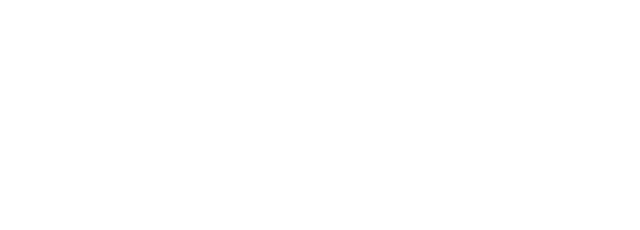
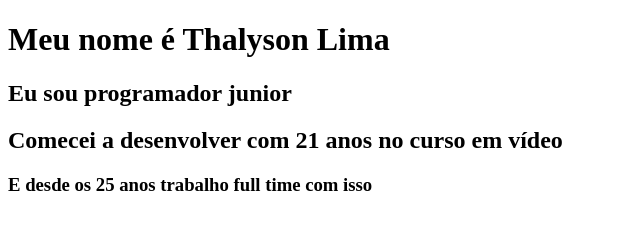
Before and after one commit to devthalysonlm/Front-end-Dodev, a plain HTML site: page primiera-página/index.html in a window 1280 px wide. Shown: the whole page, without its empty margins (0-640 px from the left). Drawn offline with Linux system fonts and the light colour scheme.

Commit message:
Update index.html

```diff
--- a/primiera-página/index.html
+++ b/primiera-página/index.html
@@ -6,6 +6,13 @@
     <title>Primeira página HTML</title>
 </head>
 <body>
-
+    <div class="apresentacao">
+        <h1>Meu nome é Thalyson Lima</h1>
+        <h2>Eu sou programador junior</h2>
+    </div>
+    <div class="historico">
+        <h2>Comecei a desenvolver com 21 anos no curso em vídeo </h2>
+        <h3>E desde os 25 anos trabalho full time com isso</h3>
+    </div>
 </body>
 </html>
```
